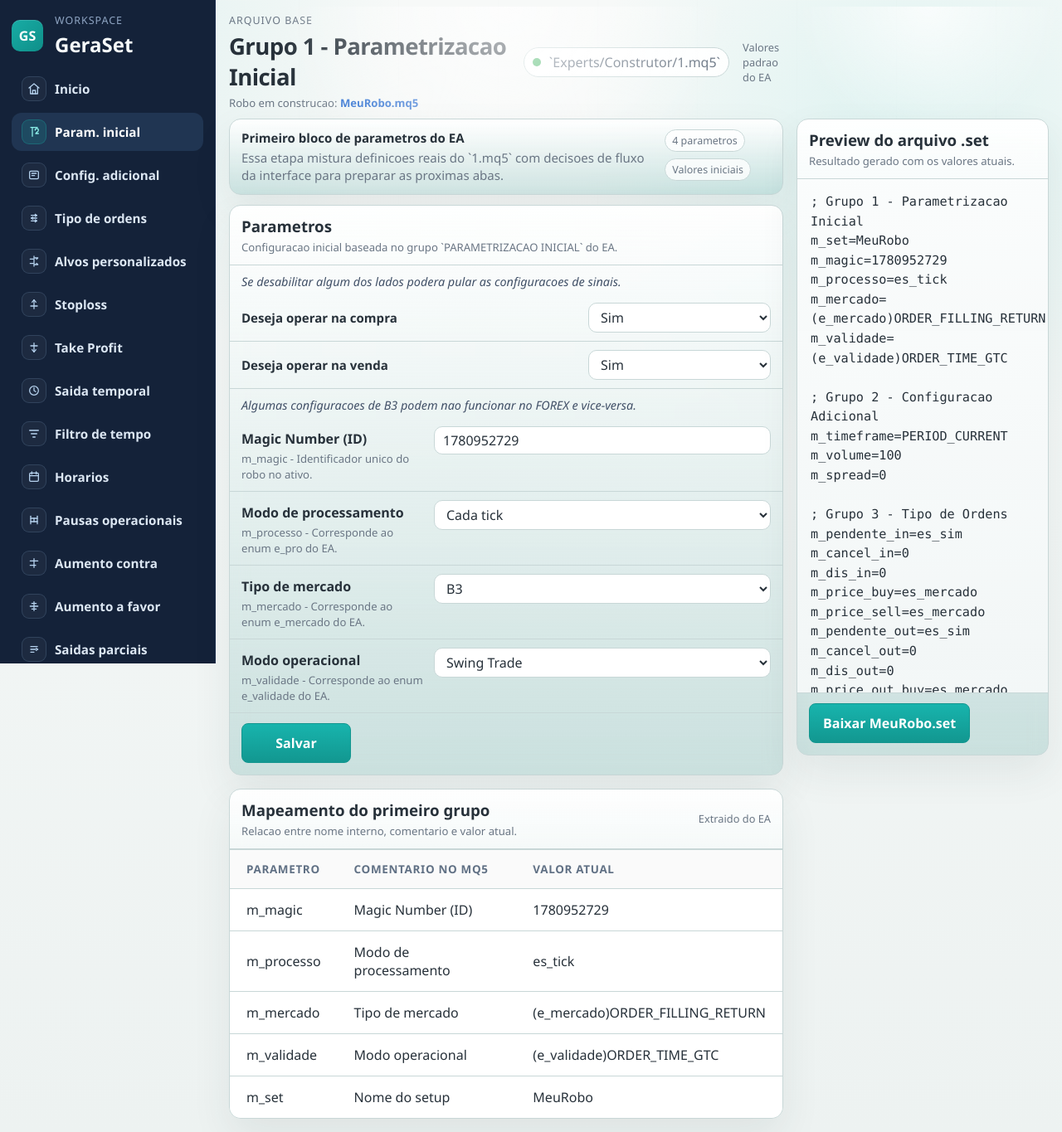
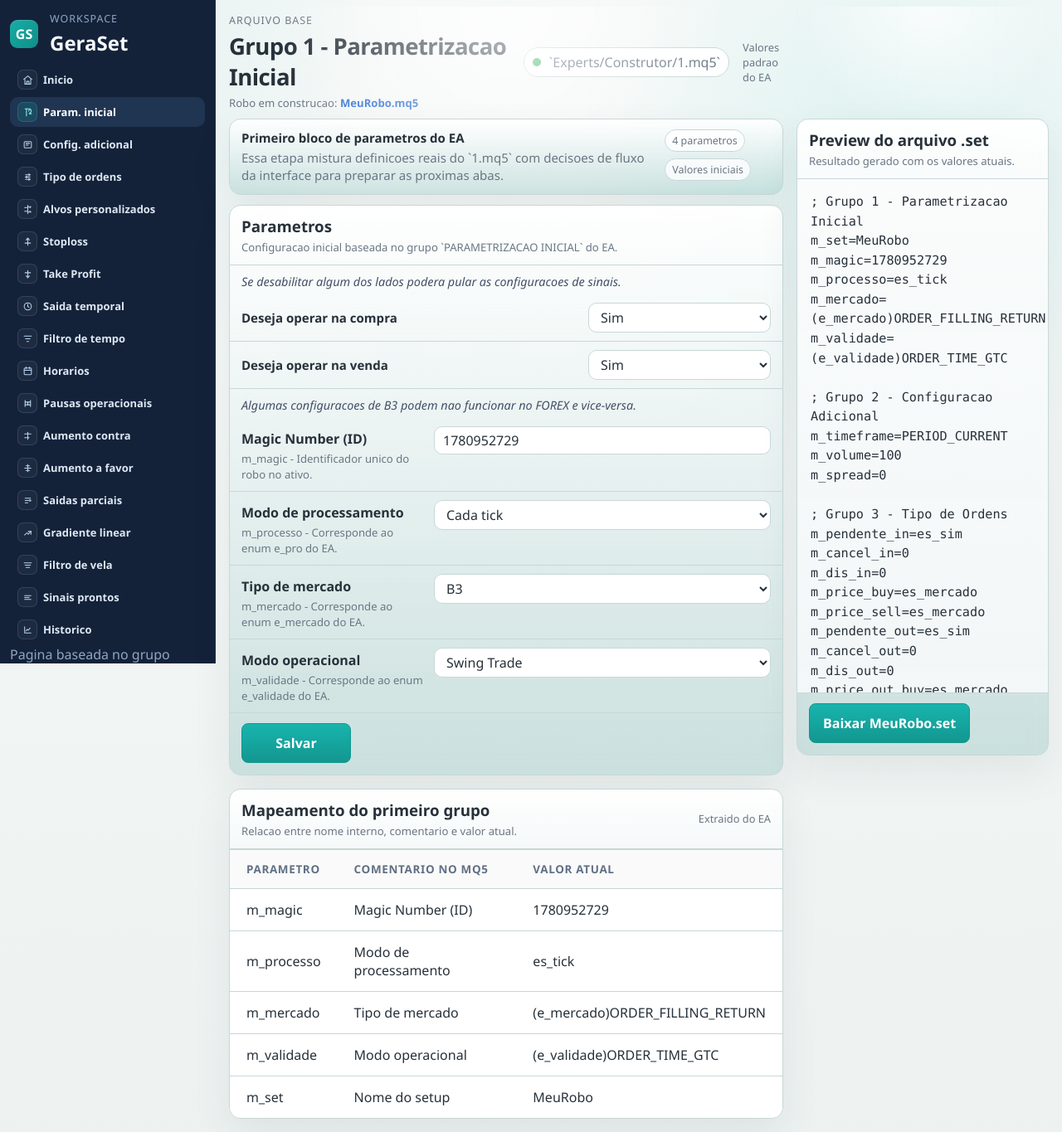
Before and after one commit to MarceloAnsilago/v4, a Flask app: page /grupo-1 in a window 1280 px wide. Shown: the whole page at 83% size. Run offline with Flask 3, Linux system fonts and the light colour scheme.

Commit message:
reduzindo a sidebar

```diff
--- a/static/style.css
+++ b/static/style.css
@@ -648,7 +648,7 @@ a {
 }
 
 .group-page .sidebar {
-    padding: 16px 14px;
+    padding: 14px 12px;
     background: #142239;
     border-right: 1px solid #20314e;
 }
@@ -663,27 +663,28 @@ a {
 }
 
 .group-page .brand {
-    margin-bottom: 14px;
+    margin-bottom: 10px;
 }
 
 .group-page .brand-mark {
-    width: 38px;
-    height: 38px;
-    border-radius: 10px;
+    width: 34px;
+    height: 34px;
+    border-radius: 9px;
     background: linear-gradient(135deg, #18aca5 0%, #0f8f89 100%);
     box-shadow: inset 0 1px 0 rgba(255, 255, 255, 0.14);
 }
 
 .group-page .sidebar-nav {
-    gap: 6px;
+    gap: 3px;
 }
 
 .group-page .nav-item {
     color: #dce7f3;
-    border-radius: 12px;
-    padding: 8px 12px;
-    gap: 10px;
-    font-size: 0.95rem;
+    border-radius: 10px;
+    padding: 6px 9px;
+    gap: 7px;
+    font-size: 0.81rem;
+    font-weight: 600;
 }
 
 .group-page .nav-item.active,
@@ -693,9 +694,18 @@ a {
 }
 
 .group-page .nav-icon {
+    width: 24px;
+    height: 24px;
+    flex: 0 0 24px;
+    border-radius: 7px;
     background: rgba(255, 255, 255, 0.04);
     border-color: rgba(147, 181, 220, 0.18);
     color: #b7d3ef;
+}
+
+.group-page .nav-icon svg {
+    width: 13px;
+    height: 13px;
 }
 
 .group-page .nav-item.active .nav-icon,
```
